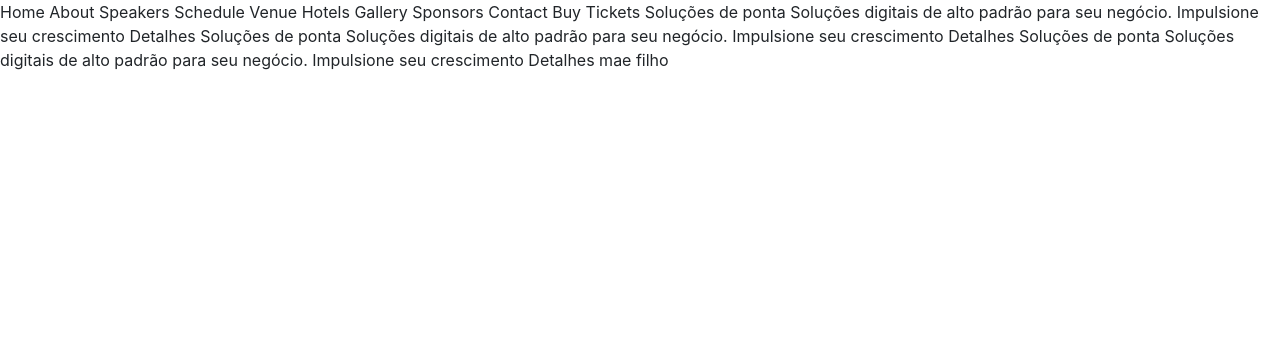
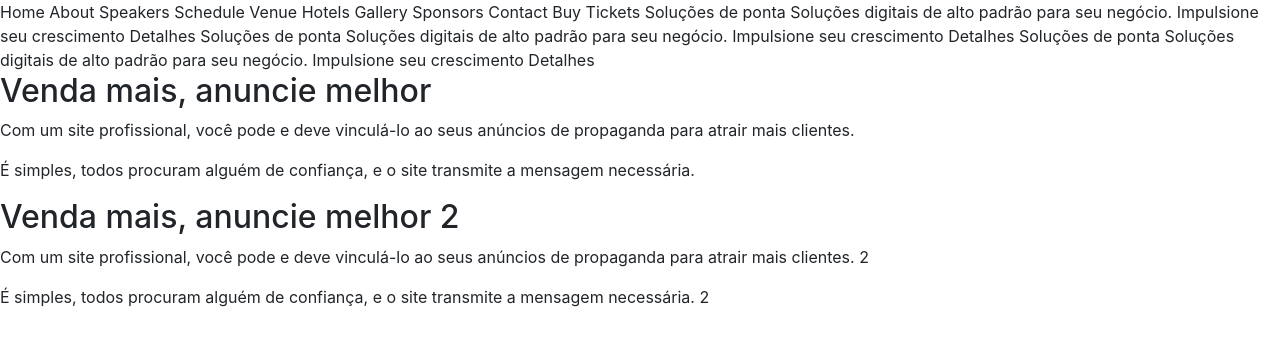
Before and after one commit to RafaelFerrariSolutions/stenciljs, a website with bundled scripts: page src/index.html in a window 1280 px wide. Built offline with nearby package versions, Linux system fonts and the light colour scheme.

Commit message:
Building project

```diff
--- a/package.json
+++ b/package.json
@@ -1,6 +1,6 @@
 {
     "name": "@rfsolutions/stenciljs",
-    "version": "0.0.3",
+    "version": "0.0.5",
     "description": "Stencil Component Starter",
     "main": "dist/index.cjs.js",
     "module": "dist/custom-elements/index.js",
@@ -17,6 +17,7 @@
     "scripts": {
         "build": "stencil build --docs",
         "readme": "stencil build --docs-readme",
+        "publish": "yarn publish",
         "start": "stencil build --dev --watch --serve",
         "test": "stencil test --spec --e2e",
         "test.watch": "stencil test --spec --e2e --watchAll",
@@ -25,6 +26,7 @@
     "dependencies": {
         "@stencil/core": "^2.0.1",
         "@stencil/sass": "^1.4.1",
+        "@yarnpkg/pnpify": "^2.4.0",
         "bootstrap": "^4.5.3",
         "jquery": "^3.5.1",
         "swiper": "^6.4.5"
--- a/src/components/text-boxes/text-box-item/text-box-item.scss
+++ b/src/components/text-boxes/text-box-item/text-box-item.scss
@@ -1,3 +1,3 @@
 rfs-text-box-item {
-    color: orange;
+    --primary-color: #000;
 }
--- a/src/components/text-boxes/text-box-item/text-box-item.tsx
+++ b/src/components/text-boxes/text-box-item/text-box-item.tsx
@@ -9,10 +9,7 @@ export class TextBoxItem {
     return (
       <div class="masonry-grid-item col-xs-12 col-sm-6 col-md-6 sm-margin-b-30">
         <div class="margin-b-60">
-            <h2>Venda mais, anuncie melhor</h2>
-            <p>Com um site profissional, você pode e deve vinculá-lo ao seus anúncios de propaganda para atrair mais clientes.</p>
-            <p>É simples, todos procuram alguém de confiança, e o site transmite a mensagem necessária.</p>
-            <h6><slot></slot></h6>
+            <slot></slot>
         </div>
       </div>
     );
--- a/src/components/text-boxes/text-box/text-box.scss
+++ b/src/components/text-boxes/text-box/text-box.scss
@@ -1,5 +1,11 @@
 rfs-text-box {
-    h1 {
-        color: red;
+    --primary-color: transparent;
+    .masonry-grid .masonry-grid-item {
+        display: block;
+        width: 19.99%;
+        float: right;
+        vertical-align: top;
+        padding: 0 2px;
+        margin-bottom: 4px;
     }
 }
--- a/src/index.html
+++ b/src/index.html
@@ -52,8 +52,21 @@
     </rfs-intro>
 
 
-    <rfs-text-box>mae</rfs-text-box>
-    <rfs-text-box-item>filho</rfs-text-box-item>
+
+
+
+    <rfs-text-box>
+        <rfs-text-box-item>
+            <h2>Venda mais, anuncie melhor</h2>
+            <p>Com um site profissional, você pode e deve vinculá-lo ao seus anúncios de propaganda para atrair mais clientes.</p>
+            <p>É simples, todos procuram alguém de confiança, e o site transmite a mensagem necessária.</p>
+        </rfs-text-box-item>
+        <rfs-text-box-item>
+            <h2>Venda mais, anuncie melhor 2</h2>
+            <p>Com um site profissional, você pode e deve vinculá-lo ao seus anúncios de propaganda para atrair mais clientes. 2</p>
+            <p>É simples, todos procuram alguém de confiança, e o site transmite a mensagem necessária. 2</p>
+        </rfs-text-box-item>
+    </rfs-text-box>
 
     <style>
         rfs-intro {
```
Also changed, not shown: src/components/text-boxes/text-box-item/readme.md (added), src/components/text-boxes/text-box/readme.md (added).
